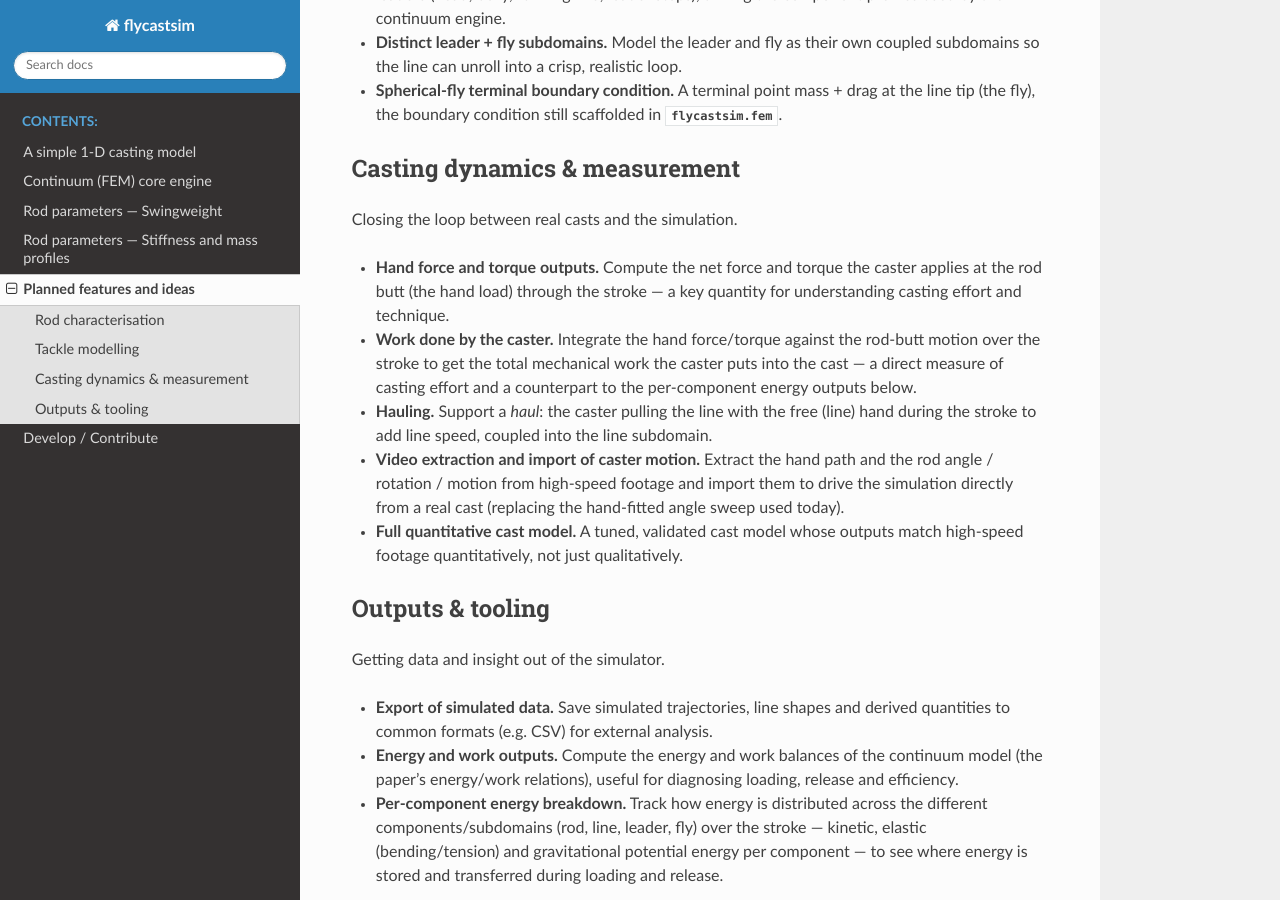
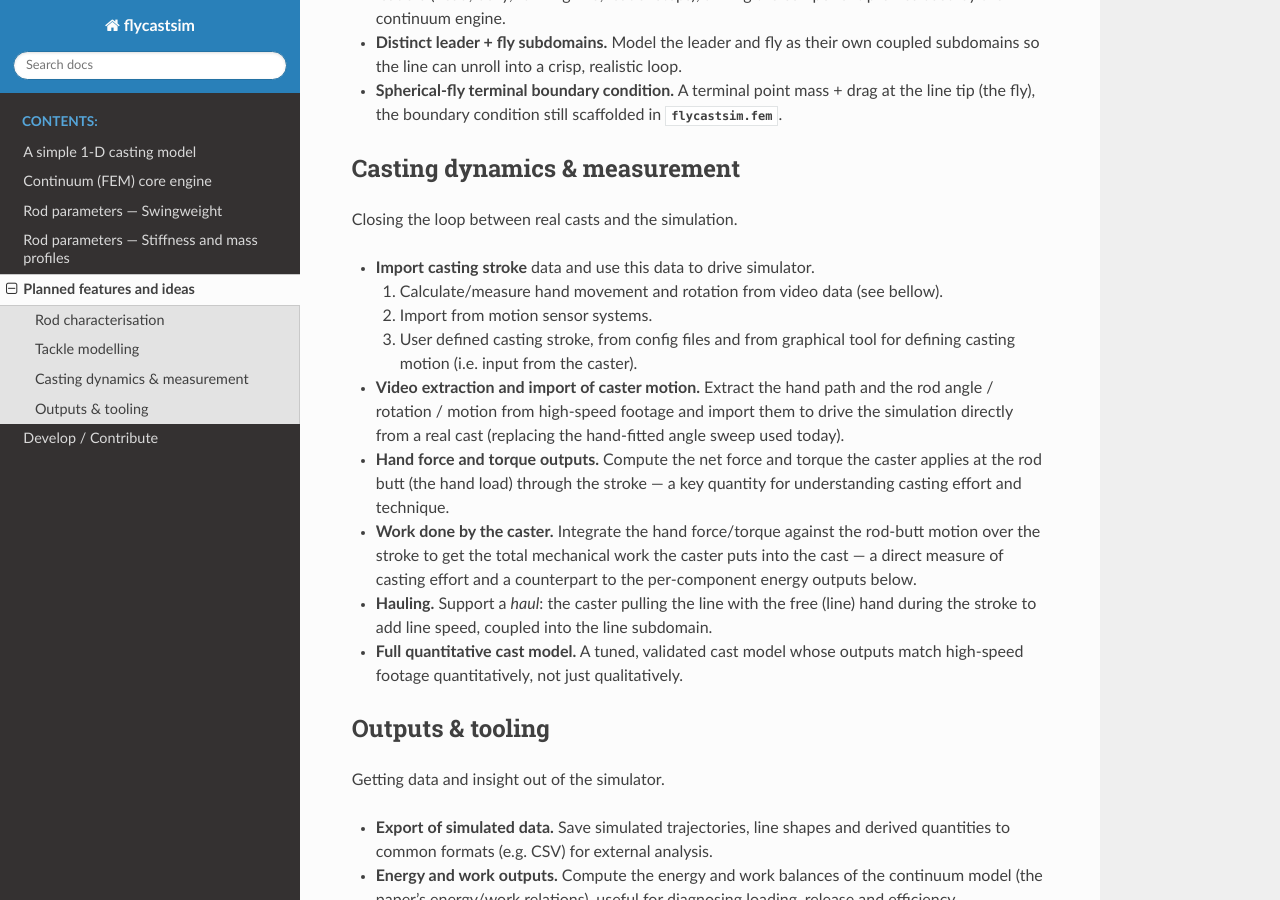
Before and after one commit to grunde73/flycastsim, a Sphinx documentation site: the page built from docs/planned.rst, in a window 1280 px wide and 900 px high, scrolled down 915 px. Built offline with Sphinx 7.4.7 and the Read the Docs theme 3.1.0, drawn with Linux system fonts in a browser that asks for light colours; pages that are not in the unit, such as notebooks, are missing from menus.

Commit message:
updated plans slightly

```diff
--- a/docs/planned.rst
+++ b/docs/planned.rst
@@ -48,6 +48,16 @@ Casting dynamics & measurement
 ------------------------------
 Closing the loop between real casts and the simulation.
 
+* **Import casting stroke** data and use this data to drive simulator.
+
+  1. Calculate/measure hand movement and rotation from video data (see bellow).
+  2. Import from motion sensor systems.
+  3. User defined casting stroke, from config files and from graphical tool
+     for defining casting motion (i.e. input from the caster).
+* **Video extraction and import of caster motion.**  Extract the hand path and
+  the rod angle / rotation / motion from high-speed footage and import them to
+  drive the simulation directly from a real cast (replacing the hand-fitted
+  angle sweep used today).
 * **Hand force and torque outputs.**  Compute the net force and torque the
   caster applies at the rod butt (the hand load) through the stroke — a key
   quantity for understanding casting effort and technique.
```
Also changed, not shown: other parts of docs/planned.rst (+1 -4 lines).
